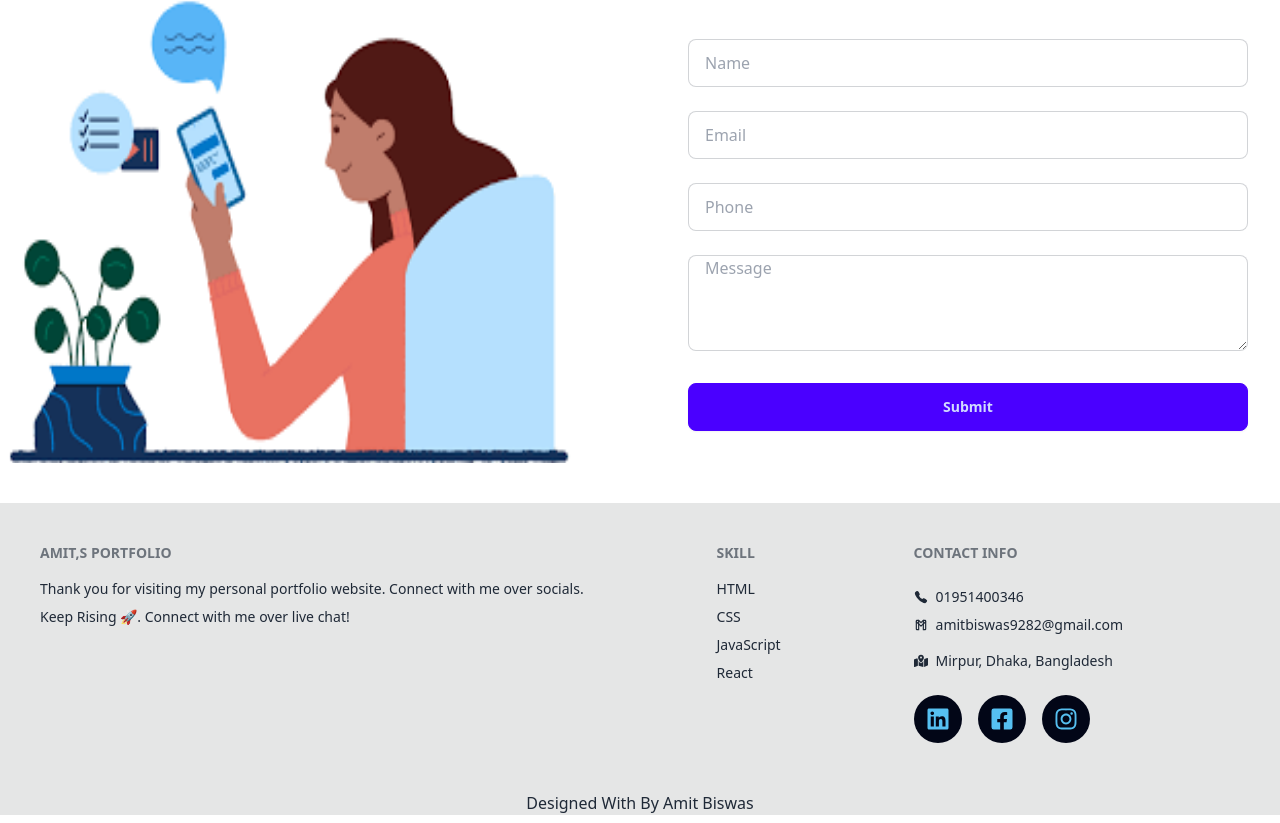
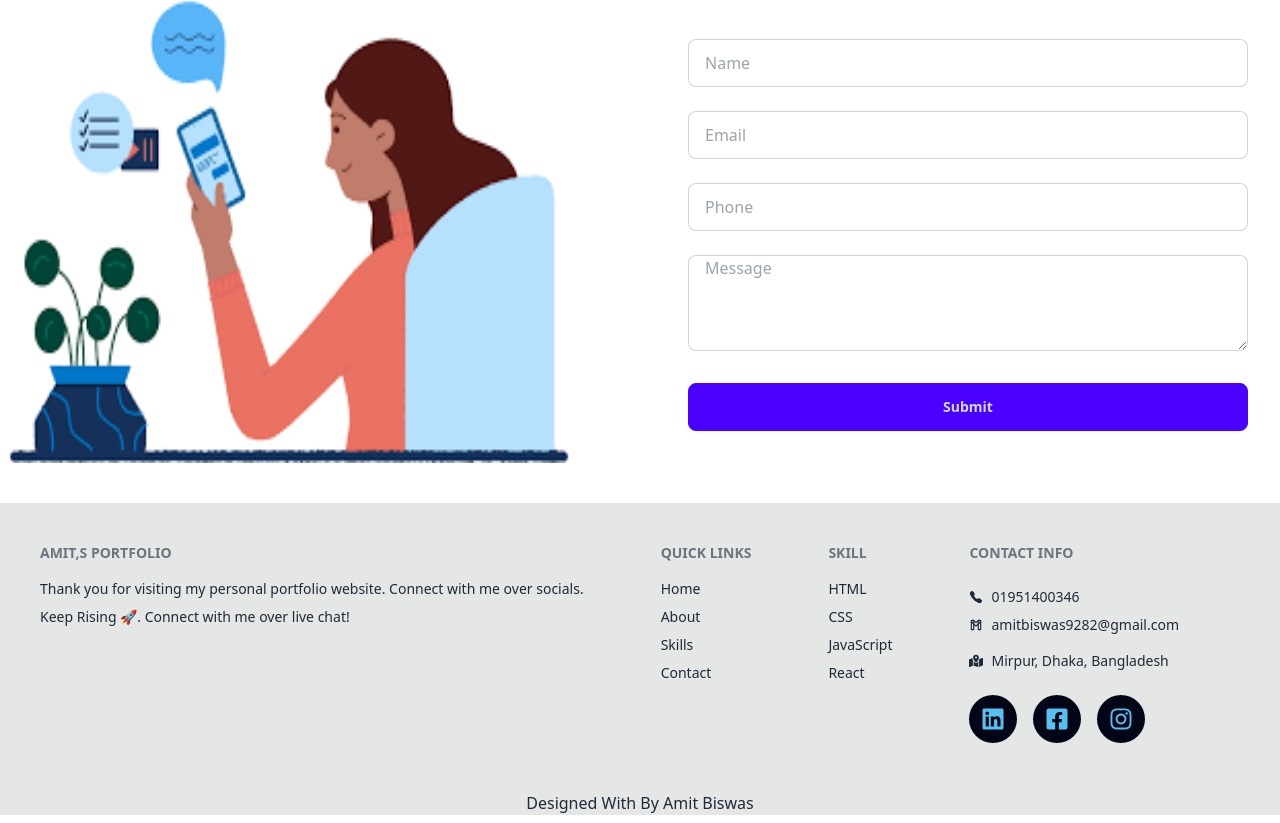
Before and after one commit to Amit-Biswas-WD/portfolio_create, a React (Vite) app: page / in a window 1280 px wide. Shown: the part 1726-2549 px from the top of the page. Built offline with nearby package versions, Linux system fonts and the light colour scheme.

Commit message:
this is footer update

```diff
--- a/src/Shared/Footer/Footer.jsx
+++ b/src/Shared/Footer/Footer.jsx
@@ -14,6 +14,13 @@ const Footer = () => {
             me over socials.
           </p>
           <p>Keep Rising 🚀. Connect with me over live chat!</p>
+        </nav>
+        <nav>
+          <h6 className="footer-title">Quick Links</h6>
+          <a className="link link-hover">Home</a>
+          <a className="link link-hover">About</a>
+          <a className="link link-hover">Skills</a>
+          <a className="link link-hover">Contact</a>
         </nav>
         <nav>
           <h6 className="footer-title">Skill</h6>
```
